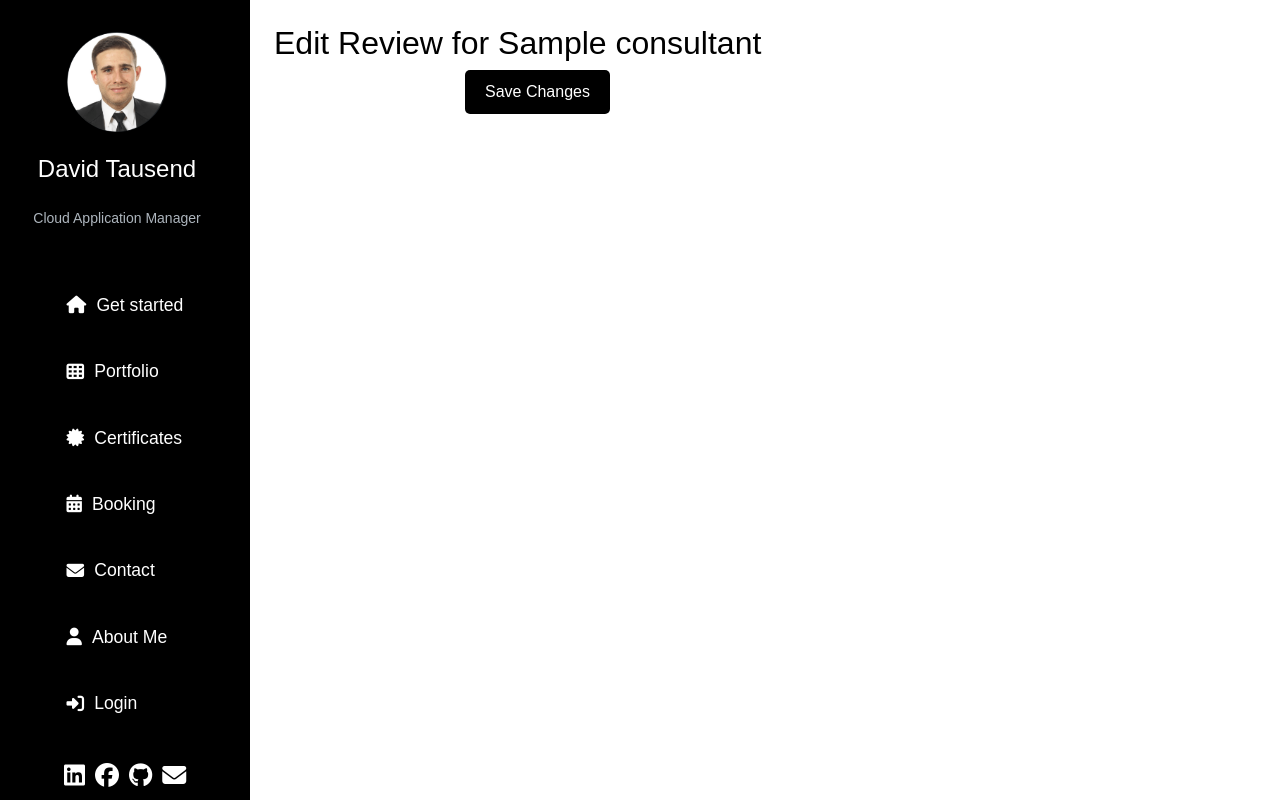
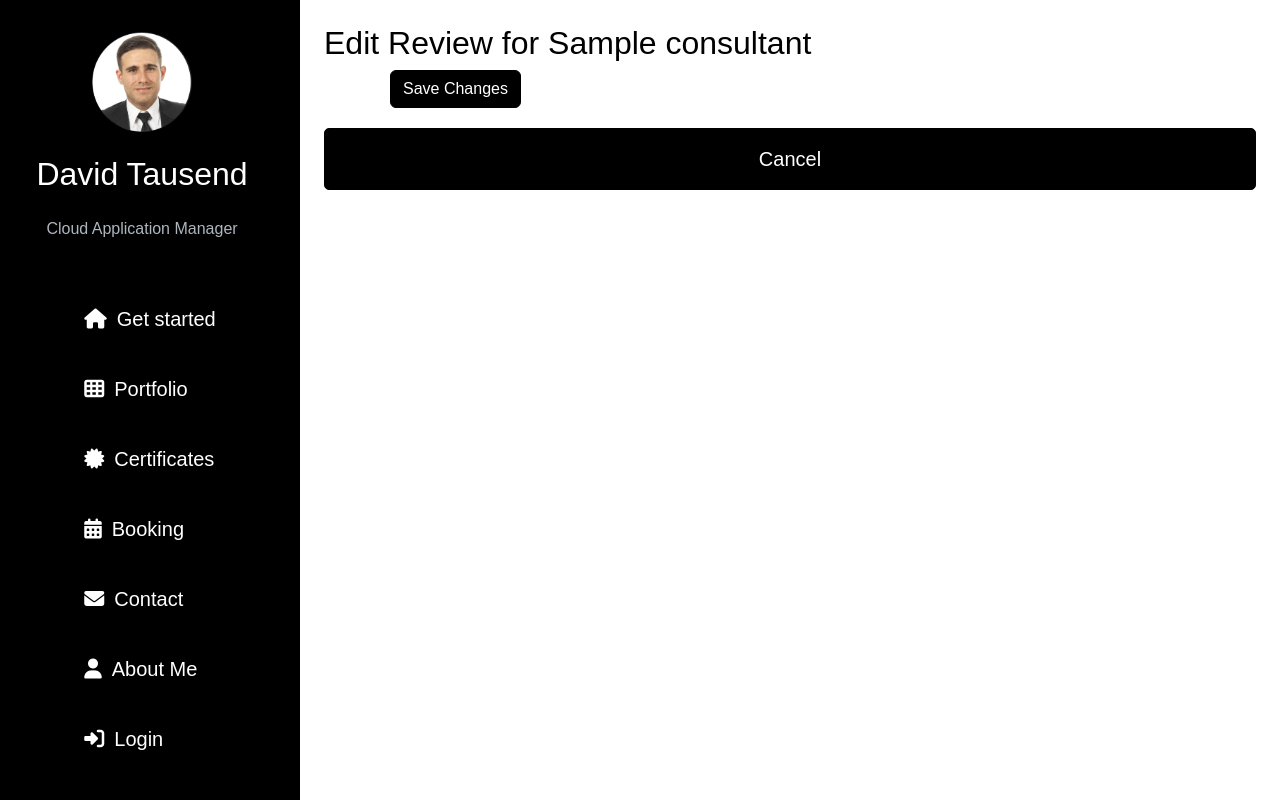
Before and after one commit to DavidTausend/consulting, a Django app: template consult/accounts/templates/accounts/edit_review.html in a window 1280 px wide. Run offline with Django 3.2, Linux system fonts and the light colour scheme; the template is opened without the code that fills it: most values are stand-ins (such as "Sample title", 1, 10 or a date in 2020).

Commit message:
style the page for big screens

```diff
--- a/consult/accounts/templates/accounts/edit_review.html
+++ b/consult/accounts/templates/accounts/edit_review.html
@@ -5,7 +5,7 @@
 <form method="post">
     {% csrf_token %}
     {{ form.as_p }}
-    <button type="submit">Save Changes</button>
+    <button type="submit" class="btn btn-primary">Save Changes</button>
 </form>
-<a href="{% url 'accounts:consultant_profile' review.consultant.id %}">Cancel</a>
+<a href="{% url 'accounts:view_reviews' review.consultant.id %}" class="btn btn-secondary">Cancel</a>
 {% endblock %}
--- a/consult/accounts/templates/accounts/view_reviews.html
+++ b/consult/accounts/templates/accounts/view_reviews.html
@@ -7,6 +7,9 @@
     <li>
         <strong>{{ review.user.username }}:</strong> {{ review.rating }} stars
         <p>{{ review.comments }}</p>
+        {% if review.user == user %}
+        <a href="{% url 'accounts:edit_review' review.id %}" class="btn btn-secondary">Edit Review</a>
+        {% endif %}
     </li>
     {% endfor %}
 </ul>
--- a/consult/accounts/views.py
+++ b/consult/accounts/views.py
@@ -143,12 +143,12 @@
 def edit_review(request, review_id):
     review = get_object_or_404(Review, id=review_id)
     if request.user != review.user:
-        return redirect('accounts:consultant_profile', consultant_id=review.consultant.id)
+        return redirect('accounts:view_reviews', consultant_id=review.consultant.id)
     if request.method == 'POST':
         form = ReviewForm(request.POST, instance=review)
         if form.is_valid():
             form.save()
-            return redirect('accounts:consultant_profile', consultant_id=review.consultant.id)
+            return redirect('accounts:view_reviews', consultant_id=review.consultant.id)
     else:
         form = ReviewForm(instance=review)
     return render(request, 'accounts/edit_review.html', {'form': form, 'review': review})
@@ -166,7 +166,6 @@
     reviews = Review.objects.filter(consultant=consultant)
     return render(request, 'accounts/view_reviews.html', {'reviews': reviews, 'consultant': consultant})
 
-
 def portfolio_list(request):
     portfolios = Portfolio.objects.all()
     return render(request, 'accounts/portfolio_list.html', {'portfolios': portfolios})
--- a/consult/consult/settings.py
+++ b/consult/consult/settings.py
@@ -27,7 +27,7 @@
 SECRET_KEY = 'django-insecure-!^vaq#h5fm1nuuk0hi3k-$q9$u4t0r8g5ywp@c8hgq(-!wqhok'
 
 # SECURITY WARNING: don't run with debug turned on in production!
-DEBUG = True
+DEBUG = False
 
 ALLOWED_HOSTS = ['.herokuapp.com', '.gitpod.io', '.codeinstitute-ide.net']
 
--- a/consult/static/css/styles.css
+++ b/consult/static/css/styles.css
@@ -483,7 +483,81 @@
 
 /* Big screens (920px and up) */
 @media only screen and (min-width: 920px) {
+    #sidebar {
+        width: 300px;
+    }
 
+    #main-content {
+        margin-left: 300px;
+        width: calc(100% - 300px);
+    }
+
+    .navbar-brand h3 {
+        font-size: 2rem;
+    }
+
+    .navbar-brand p {
+        font-size: 1rem;
+    }
+
+    .navbar-nav .nav-link {
+        font-size: 1.25rem;
+    }
+
+    .jumbotron {
+        padding: 40px;
+    }
+
+    .container .row .col-md-4 {
+        padding: 30px;
+        margin: 20px 0;
+    }
+
+    .card-title {
+        font-size: 1.5rem;
+    }
+
+    .card-text {
+        font-size: 1.25rem;
+    }
+
+    .blockquote {
+        font-size: 1rem;
+    }
+
+    .contact-section {
+        padding: 60px;
+    }
+
+    .contact-section h2 {
+        font-size: 2.5rem;
+    }
+
+    .contact-section p {
+        font-size: 1.25rem;
+    }
+
+    .contact-form .form-control {
+        font-size: 1.25rem;
+    }
+
+    .contact-form button[type="submit"] {
+        font-size: 1.5rem;
+    }
+
+    form {
+        max-width: 800px;
+    }
+
+    button {
+        padding: 15px 30px;
+        font-size: 1.25rem;
+    }
+
+    .btn-secondary {
+        padding: 15px 30px;
+        font-size: 1.25rem;
+    }
 }
 
 .collapsed {
```
